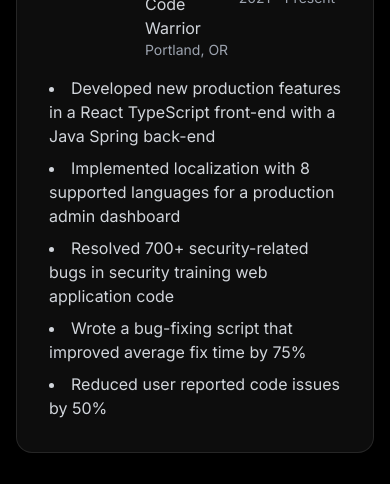
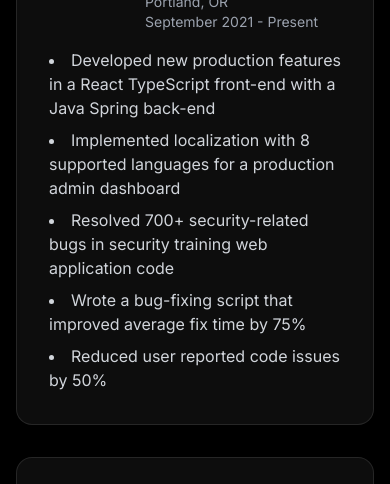
Before and after one commit to proctorinc/Portfolio, a Gatsby site: page / in a window 390 px wide. Shown: the part 2211-2695 px from the top of the page. Built offline with nearby package versions, Linux system fonts and the light colour scheme; Gatsby itself is replaced by a stand-in of ours.

Commit message:
Small screen text tweak

```diff
--- a/src/pages/index.tsx
+++ b/src/pages/index.tsx
@@ -342,7 +342,7 @@
         )}
         <div className="flex-grow">
           <h3 className="text-xl font-bold text-gray-800 dark:text-white mb-2">{title}</h3>
-          <div className="flex justify-between items-start">
+          <div className="flex flex-col sm:flex-row justify-between items-start">
             <div>
               <p className="text-gray-700 dark:text-gray-300">{company}</p>
               <p className="text-gray-600 dark:text-gray-400 text-sm">{location}</p>
```
